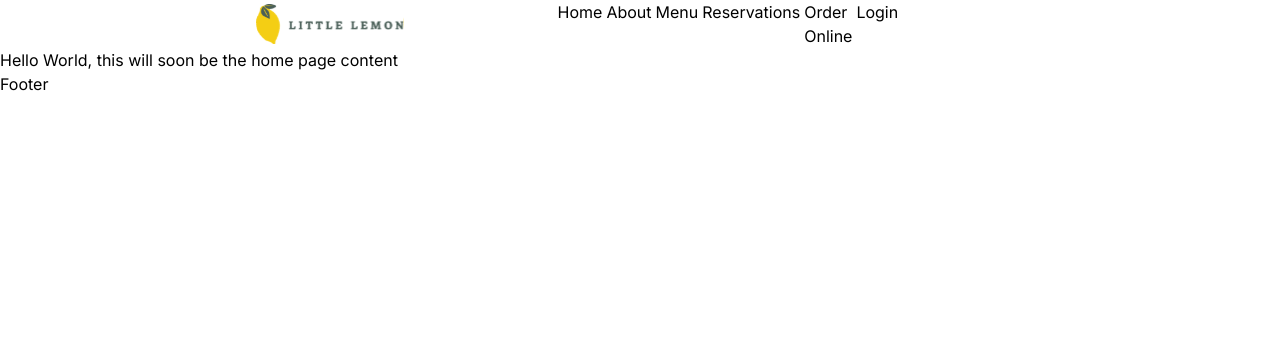
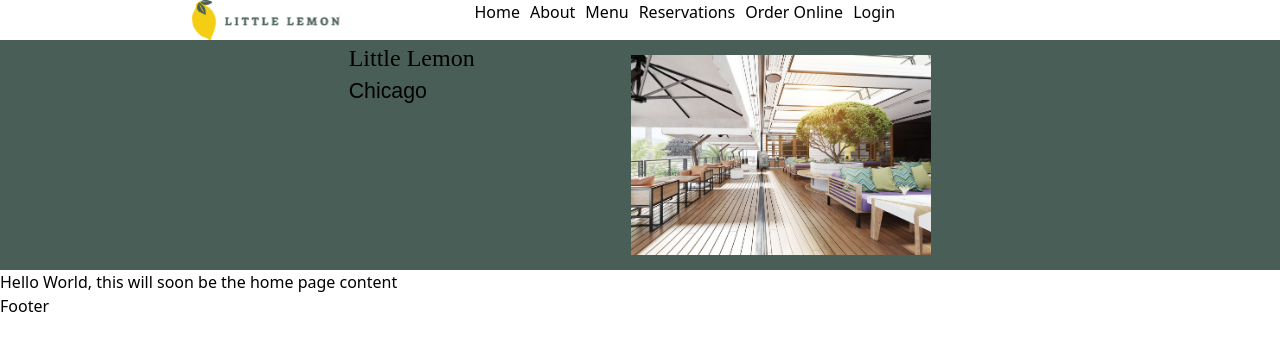
Before and after one commit to MstrAlexandre/littlelemoncapstone, a Next.js app: page / in a window 1280 px wide. Shown: the top 350 px of the page. Built offline with nearby package versions, Linux system fonts and the light colour scheme.

Commit message:
starting hero section

```diff
--- a/app/globals.css
+++ b/app/globals.css
@@ -1,12 +1,16 @@
 @tailwind base;
 @tailwind components;
 @tailwind utilities;
+@import url('https://fonts.googleapis.com/css2?family=Karla:wght@400;500;700&family=Markazi+Text:wght@400;500;700&display=swap');
 
 :root {
   --foreground-rgb: 0, 0, 0;
   --background-start-rgb: 214, 219, 220;
   --background-end-rgb: 255, 255, 255;
+  --green: #495E57;
+  --yellow: #F4CE14;
 }
+
 
 @media (prefers-color-scheme: light) {
   :root {
@@ -18,10 +22,52 @@
 
 nav, ul {
   display: flex;
-  padding: 0 20%;
+  padding: 0 15%;
+  flex-wrap: wrap;
 }
 
 ul, li {
   justify-content: space-between;
-  column-gap: 4px;
+  column-gap: 10px;
 }
+
+li:hover {
+  text-decoration: underline;
+}
+
+.subtitle {
+  font-weight: normal;
+  font-size: 40pt;
+  font-family: Markazi Text;
+}
+
+.lead {
+  font-size: 18pt;
+  font-weight: medium;
+  font-family: Markazi Text;
+}
+
+.card-title {
+  font-size: 18pt;
+  font-weight: bold;
+  font-family: Markazi Text;
+}
+
+p {
+  font-size: 16pt;
+  font-weight: normal;
+  line-height: 1.5;
+  max-width: 65ch;
+  font-family: 'Karla', sans-serif;
+}
+
+.hero {
+  background-color: var(--green);
+  padding: 0 15%;
+  display: flex;
+  justify-content: space-evenly;
+}
+
+#heropic {
+  padding: 5% 0;
+}
--- a/app/layout.js
+++ b/app/layout.js
@@ -13,7 +13,7 @@ export const metadata = {
 export default function RootLayout({ children }) {
   return (
     <html lang="en">
-      <body className={inter.className}>
+      <body>
         <Header />
         {children}
         <Footer />
--- a/app/page.js
+++ b/app/page.js
@@ -1,8 +1,24 @@
 import Image from "next/image";
+import Restaurant from "public/restaurant.jpg";
 
 export default function Home() {
   return (
     <main>
+      <div className="hero">
+        <div>
+          <h3 className="lead">Little Lemon</h3>
+          <p>Chicago</p>
+        </div>
+        <div>
+          <Image
+            src={Restaurant}
+            alt="Inside the Restaurant"
+            width={300}
+            height={300}
+            id="heropic"
+          />
+        </div>
+      </div>
       <h1>Hello World, this will soon be the home page content</h1>
     </main>
   );
```
